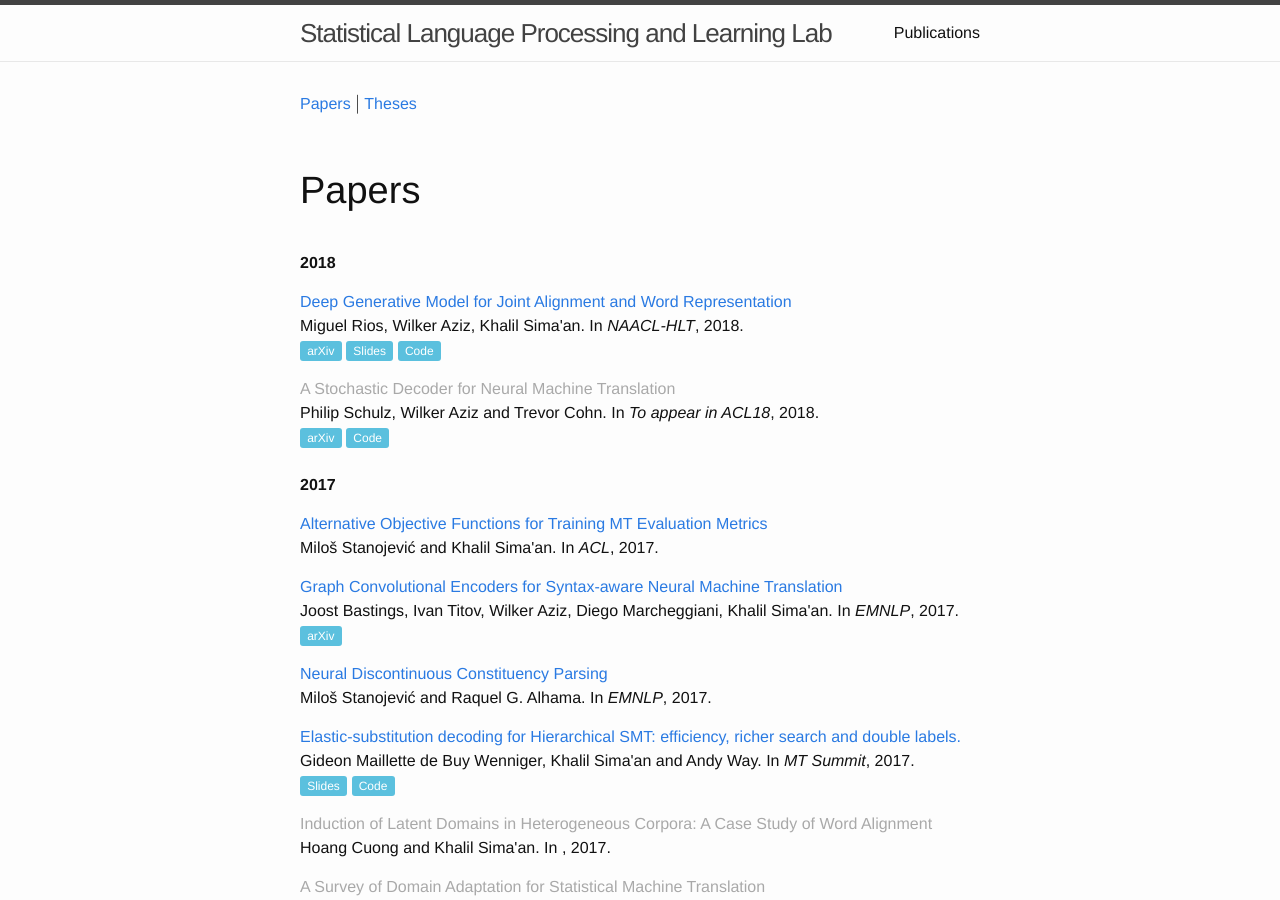
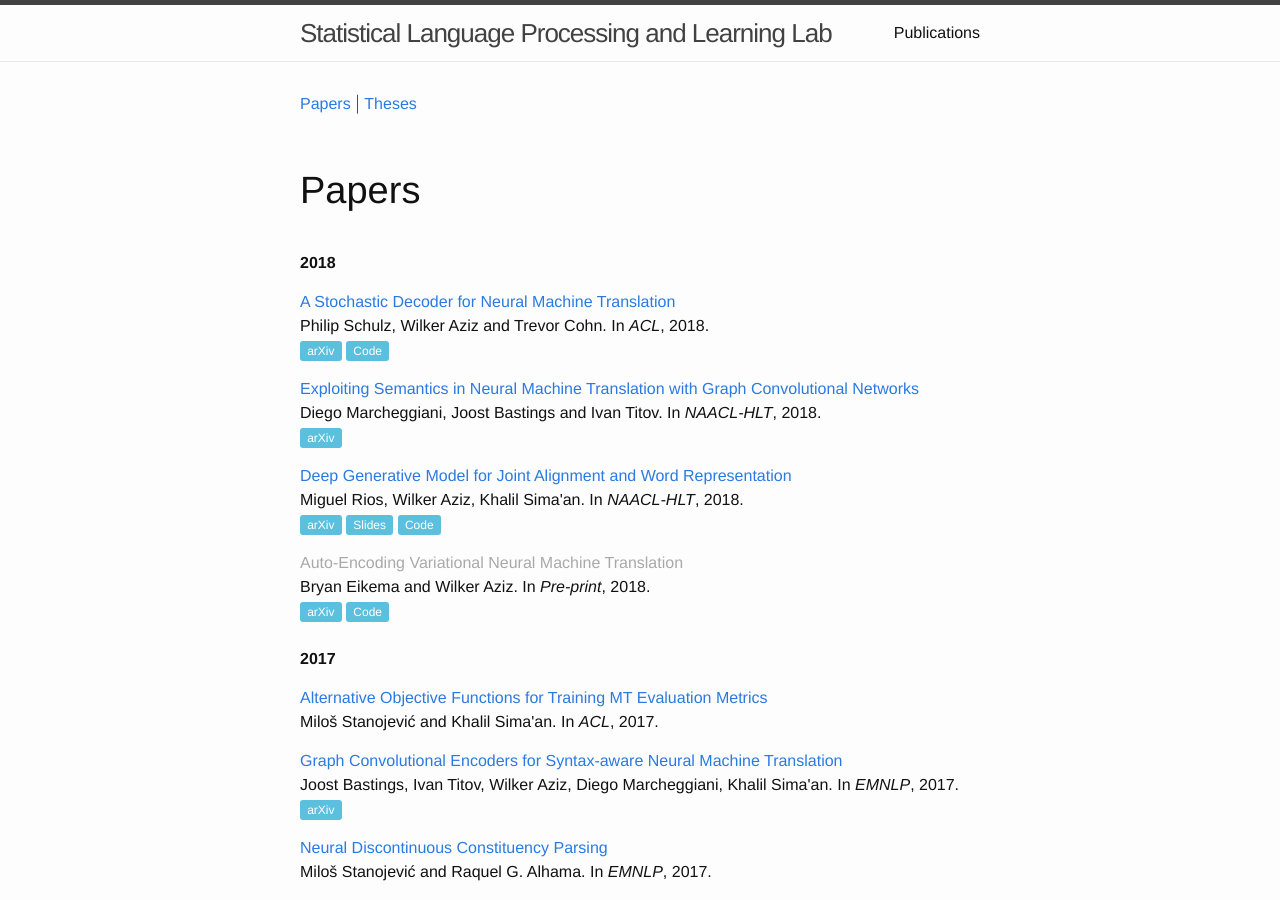
Before and after one commit to uva-slpl/uva-slpl.github.io, a Jekyll site: the page built from publications.md, in a window 1280 px wide and 900 px high. Built offline with Jekyll 4.4.1, drawn with Linux system fonts in a browser that asks for light colours; formulas are drawn with MathJax 3.

Commit message:
missing papers

```diff
--- a/_data/papers.yml
+++ b/_data/papers.yml
@@ -1,3 +1,13 @@
+-
+  layout: paper
+  paper-type: inproceedings
+  selected: y
+  year: 2018
+  title: "Auto-Encoding Variational Neural Machine Translation"
+  authors: "Bryan Eikema and Wilker Aziz"
+  arxiv: //arxiv.org/abs/1807.10564
+  code: //github.com/Roxot/AEVNMT
+  booktitle: "Pre-print"
 -
   layout: paper
   paper-type: inproceedings
@@ -5,9 +15,10 @@
   year: 2018
   title: "A Stochastic Decoder for Neural Machine Translation"
   authors: "Philip Schulz, Wilker Aziz and Trevor Cohn"
-  arxiv: https://arxiv.org/abs/1805.10844
-  code: https://github.com/philschulz/stochastic-decoder
-  booktitle: "To appear in ACL18"
+  doc-url: //aclweb.org/anthology/P18-1115
+  arxiv: //arxiv.org/abs/1805.10844
+  code: //github.com/philschulz/stochastic-decoder
+  booktitle: "ACL"
 -
   layout: paper
   paper-type: inproceedings
@@ -20,6 +31,16 @@
   code: //github.com/uva-slpl/embedalign
   booktitle: "NAACL-HLT"
   slides: //wilkeraziz.github.io/slides/embedalign-naacl18.pdf
+-
+  layout: paper
+  paper-type: inproceedings
+  selected: y
+  year: 2018
+  title: "Exploiting Semantics in Neural Machine Translation with Graph Convolutional Networks"
+  authors: "Diego Marcheggiani, Joost Bastings and Ivan Titov"
+  doc-url: //aclweb.org/anthology/N18-2078
+  arxiv: //arxiv.org/abs/1804.08313
+  booktitle: "NAACL-HLT"
 -
   layout: paper
   paper-type: inproceedings
```
